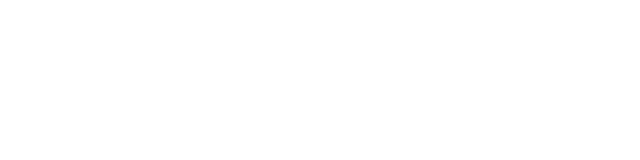
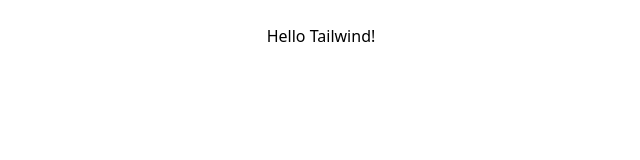
Before and after one commit to KimBiYam/KimBiYam.log, a Next.js app: page / in a window 1280 px wide. Shown: the top 160 px of the page, without its empty margins (319-959 px from the left). Built offline with nearby package versions, Linux system fonts and the light colour scheme.

Commit message:
Add tailwind dependency

```diff
--- a/package.json
+++ b/package.json
@@ -15,8 +15,11 @@
   "devDependencies": {
     "@types/node": "16.11.7",
     "@types/react": "17.0.35",
+    "autoprefixer": "^10.4.0",
     "eslint": "7.32.0",
     "eslint-config-next": "12.0.4",
+    "postcss": "^8.3.11",
+    "tailwindcss": "^2.2.19",
     "typescript": "4.4.4"
   }
 }
--- a/pages/index.tsx
+++ b/pages/index.tsx
@@ -3,11 +3,12 @@ import Head from "next/head";
 
 const Home: NextPage = () => {
   return (
-    <div>
+    <div className="container h-full mx-auto px-4">
       <Head>
         <title>Create Next App</title>
         <meta name="description" content="Generated by create next app" />
       </Head>
+      <div className="pt-6 flex justify-center">Hello Tailwind!</div>
     </div>
   );
 };
--- /dev/null
+++ b/postcss.config.js
@@ -0,0 +1,6 @@
+module.exports = {
+  plugins: {
+    tailwindcss: {},
+    autoprefixer: {},
+  },
+}
--- a/styles/globals.css
+++ b/styles/globals.css
@@ -1,3 +1,7 @@
+@tailwind base;
+@tailwind components;
+@tailwind utilities;
+
 html,
 body {
   padding: 0;
@@ -15,3 +19,8 @@ a {
 * {
   box-sizing: border-box;
 }
+
+#__next {
+  width: 100%;
+  height: 100%;
+}
--- /dev/null
+++ b/tailwind.config.js
@@ -0,0 +1,19 @@
+module.exports = {
+  purge: ["./pages/**/*.{js,ts,jsx,tsx}", "./components/**/*.{js,ts,jsx,tsx}"],
+  darkMode: false, // or 'media' or 'class'
+  theme: {
+    container: {
+      center: true,
+    },
+    screen: {
+      sm: "480px",
+      md: "768px",
+      lg: "1024px",
+    },
+    extend: {},
+  },
+  variants: {
+    extend: {},
+  },
+  plugins: [],
+};
```
Also changed, not shown: pages/_app.tsx (+4 -4 lines), 1 other file (tests, documents, lock files or other folders).
